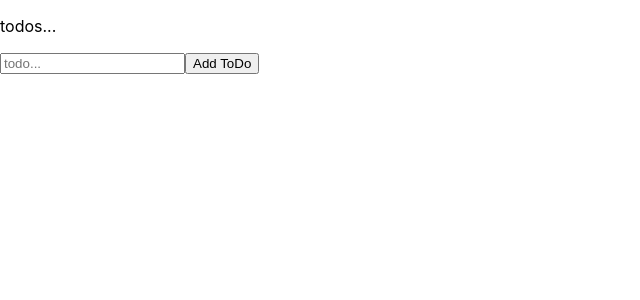
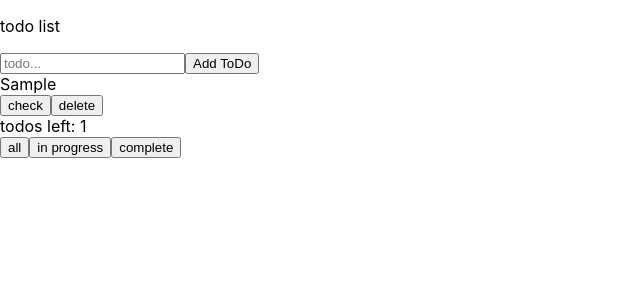
Before and after one commit to MichaelSudirman/todo-list, a React (Create React App) app: page / in a window 1280 px wide. Both pictures are taken after typing "Sample" into the empty fields and a click on the button "Add ToDo". Shown: the top 300 px of the page, without its empty margins (0-640 px from the left). Built offline with nearby package versions, Linux system fonts and the light colour scheme.

Commit message:
finished creating basic features

```diff
--- a/src/components/Todo.js
+++ b/src/components/Todo.js
@@ -1,5 +1,20 @@
 import React from 'react';
 
-const ToDo = props => <div>{props.text}</div>
+const ToDo = props => (
+    <div>
+        <div style={{
+            textDecoration: props.todo.complete ? "line-through" : ""
+        }}>
+            {props.todo.text}
+        </div>
+        <button onClick={props.toggleComplete}>
+            {props.todo.complete ? "uncheck" : "check"}
+        </button>
+        <button onClick={props.deleteTodo}>
+            delete
+        </button>
+    </div>
+)
+
 
 export default ToDo;
--- /dev/null
+++ b/src/components/TodoFilter.js
@@ -0,0 +1,39 @@
+// import React, { useState } from 'react';
+
+// const TodoFilter = props => {
+//     const [state, setState] = useState({filterText: ''})
+
+//     const filterChange = (event) => {
+//         console.log(props.state)
+//         setState({
+//             [event.target.name]: event.target.value
+//         })
+//         // console.log(event.target.value)
+//         props.setState({
+//             todos:
+//             display:props.state.display
+//         })
+//     }
+
+
+//     const filterSubmit = event => {
+//         event.preventDefault()
+
+//         setState({ text: '' });
+//     }
+
+//     return (
+//         <form onSubmit={filterSubmit}>
+//             <input
+//                 name='text'
+//                 value={state.text}
+//                 onChange={filterChange}
+//                 placeholder='filter...'
+//             />
+//             <button onClick={filterSubmit}>Reset</button>
+//         </form>
+//     )
+// }
+
+
+// export default TodoFilter;
--- a/src/components/TodoForm.js
+++ b/src/components/TodoForm.js
@@ -3,12 +3,12 @@ import shortid from 'shortid';
 
 const TodoForm = props => {
     const [state, setState] = useState({ text: '' });
-    const handleChange = (event) => {
+    const formChange = (event) => {
         setState({
             [event.target.name]: event.target.value
         })
     }
-    const handleSubmit = event => {
+    const formSubmit = event => {
         event.preventDefault();
         const payload = {
             id: shortid.generate(),
@@ -19,14 +19,14 @@ const TodoForm = props => {
         setState({ text: '' });
     }
     return (
-        <form onSubmit={handleSubmit}>
+        <form onSubmit={formSubmit}>
             <input
                 name='text'
                 value={state.text}
-                onChange={handleChange}
+                onChange={formChange}
                 placeholder='todo...'
             />
-            <button onClick={handleSubmit}>Add ToDo</button>
+            <button onClick={formSubmit}>Add ToDo</button>
         </form>
     );
 }
--- a/src/components/TodoList.js
+++ b/src/components/TodoList.js
@@ -1,23 +1,104 @@
 import React, { useState } from 'react';
 import TodoForm from './TodoForm';
+// import TodoFilter from './TodoFilter';
 import Todo from './Todo';
 
-function TodoList() {
-    const [state, setState] = useState({ todos: [] });
+/*
+  TodoMVC
+  1. add todo
+  2. display todos
+  3. cross off todo
+  4. show number of active todos
+  5. filter all/active/complete
+  6. delete todo
+  7. delete all complete
+    7.1 only show if atleast one is complete
+  8. button to toggle all on/off
+*/
+
+const TodoList = () => {
+    const [state, setState] = useState({
+        todos: [],
+        display: "all",
+        // filter: ""
+    });
     const addTodo = (todo) => {
-        console.log(todo)
         setState(state => ({
-            todos: [todo, ...state.todos]
+            todos: [todo, ...state.todos],
+            display: state.display
         }));
     }
+
+    const toggleComplete = id => {
+        setState({
+            todos: state.todos.map(todo => {
+                if (todo.id === id) {
+                    return {
+                        ...todo,
+                        complete: !todo.complete
+                    }
+                }
+                else {
+                    return todo
+                }
+            }),
+            display: state.display
+        })
+    };
+
+    const deleteTodo = id => {
+        setState({
+            todos: state.todos.filter(todo=>  todo.id !== id),
+            display: state.display
+        })
+    }
+
+    const checkTodosLeft = todos => {
+        return todos.filter(todo => !todo.complete).length
+    }
+
+    const changeDisplay = args => {
+        if (args === 'all' || args === 'in progress' || args === 'complete') {
+            setState({
+                todos: state.todos,
+                display: args
+            })
+        }
+    }
+
+    const displayTodos = () => {
+        if(state.display === 'all'){
+            return state.todos
+        }
+        else if(state.display === 'in progress'){
+            return state.todos.filter(todo => !todo.complete)
+        }
+        else if(state.display === 'complete'){
+            return state.todos.filter(todo => todo.complete)
+        }
+    }
+
+
+
     return (
         <div>
-            <p>todos...</p>
+            {console.log("render")}
+            {console.log(state)}
+            <p>todo list</p>
             <TodoForm onSubmit={addTodo} />
-            {console.log(state.todos)}
-            {state.todos.map(
-                todo => <Todo key={todo.id}> text={todo.text} /></Todo>
+            {/* <TodoFilter state={state}/> */}
+            {displayTodos().map(todo =>
+                <Todo
+                    key={todo.id}
+                    toggleComplete={() => toggleComplete(todo.id)}
+                    deleteTodo={() => deleteTodo(todo.id)}
+                    todo={todo}
+                />
             )}
+            <div>todos left: {checkTodosLeft(state.todos)}</div>
+            <button onClick={() => changeDisplay('all')}>all</button>
+            <button onClick={() => changeDisplay('in progress')}>in progress</button>
+            <button onClick={() => changeDisplay('complete')}>complete</button>
         </div>
     );
 }
```
